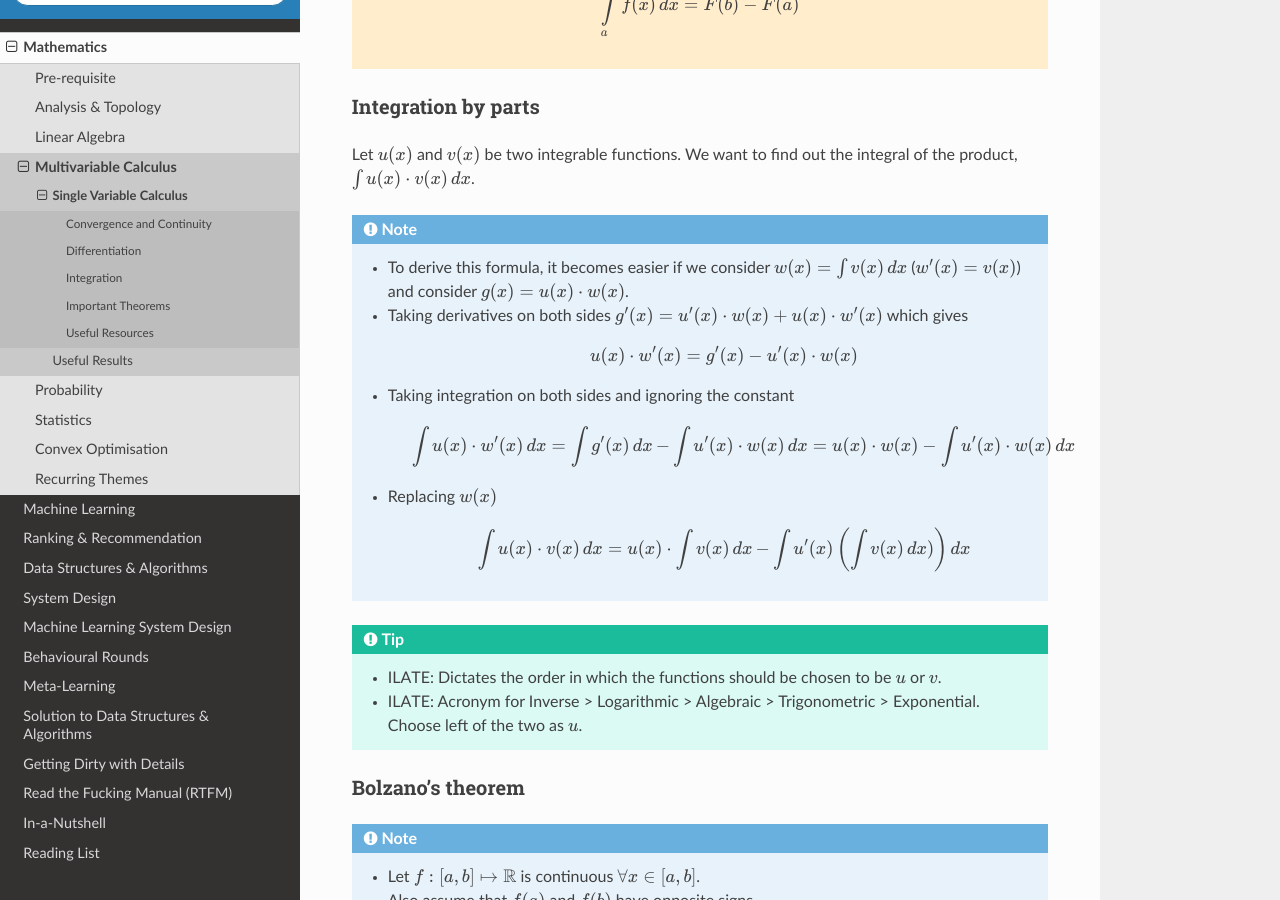
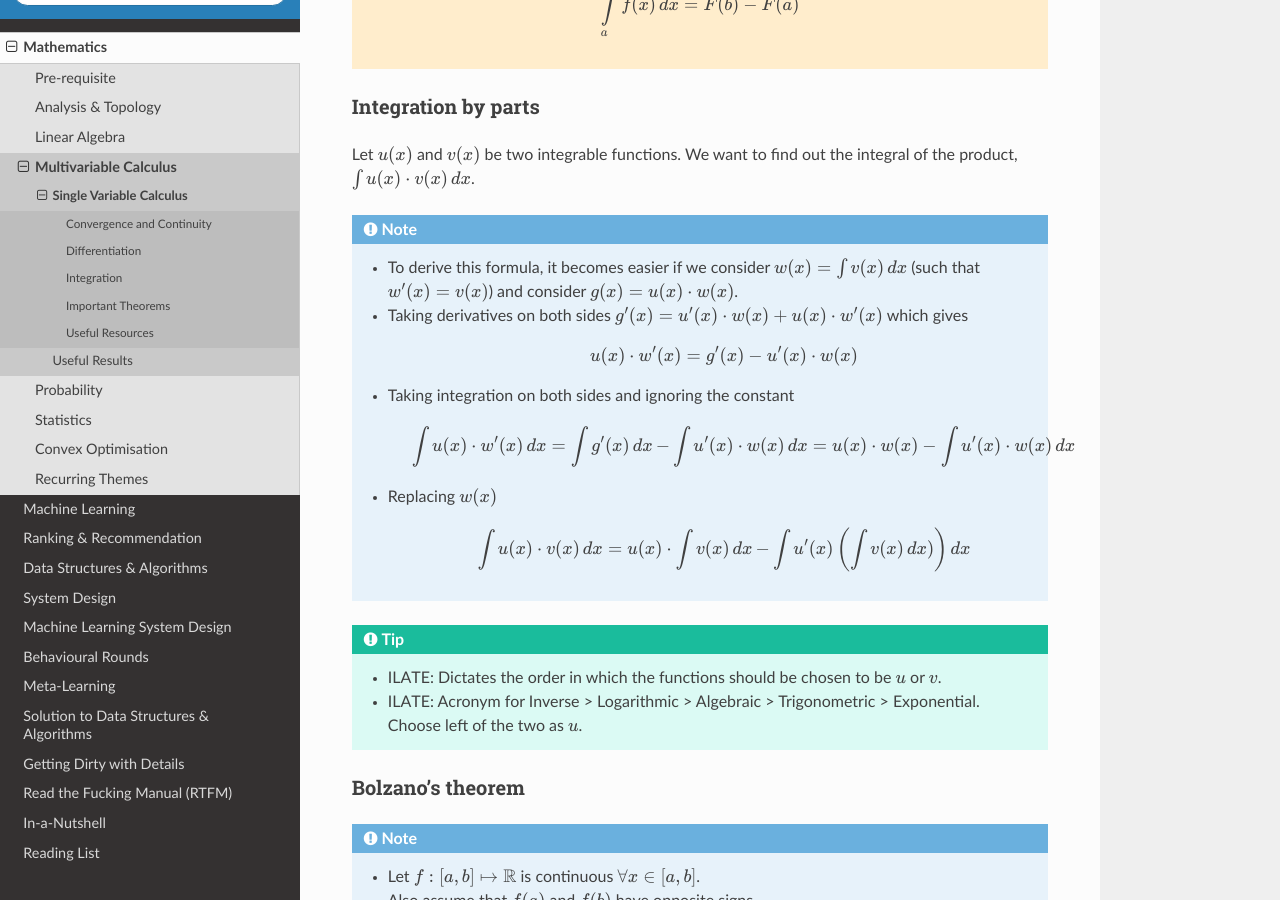
Before and after one commit to uselesstechjunks/leetcode, a Sphinx documentation site: the page built from docs/source/math/calc3/calc1.rst, in a window 1280 px wide and 900 px high, scrolled down 7498 px. Built offline with Sphinx 7.4.7 and the Read the Docs theme 2.0.0, drawn with Linux system fonts in a browser that asks for light colours.

Commit message:
Update calc1.rst

```diff
--- a/docs/source/math/calc3/calc1.rst
+++ b/docs/source/math/calc3/calc1.rst
@@ -245,7 +245,7 @@ Integration by parts
 Let :math:`u(x)` and :math:`v(x)` be two integrable functions. We want to find out the integral of the product, :math:`\int u(x)\cdot v(x) \mathop{dx}`.
 
 .. note::
-	* To derive this formula, it becomes easier if we consider :math:`w(x)=\int v(x) \mathop{dx}` (:math:`w'(x)=v(x)`) and consider :math:`g(x)=u(x)\cdot w(x)`.
+	* To derive this formula, it becomes easier if we consider :math:`w(x)=\int v(x) \mathop{dx}` (such that :math:`w'(x)=v(x)`) and consider :math:`g(x)=u(x)\cdot w(x)`.
 	* Taking derivatives on both sides :math:`g'(x)=u'(x)\cdot w(x)+u(x)\cdot w'(x)` which gives
 
 		.. math:: u(x)\cdot w'(x)=g'(x)-u'(x)\cdot w(x)
```
